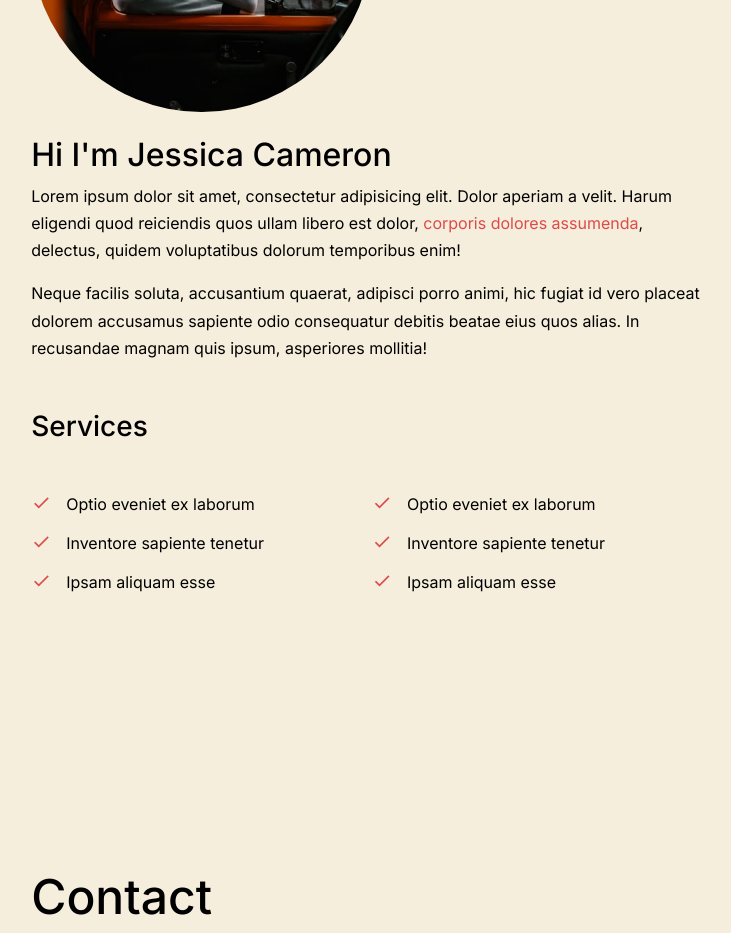
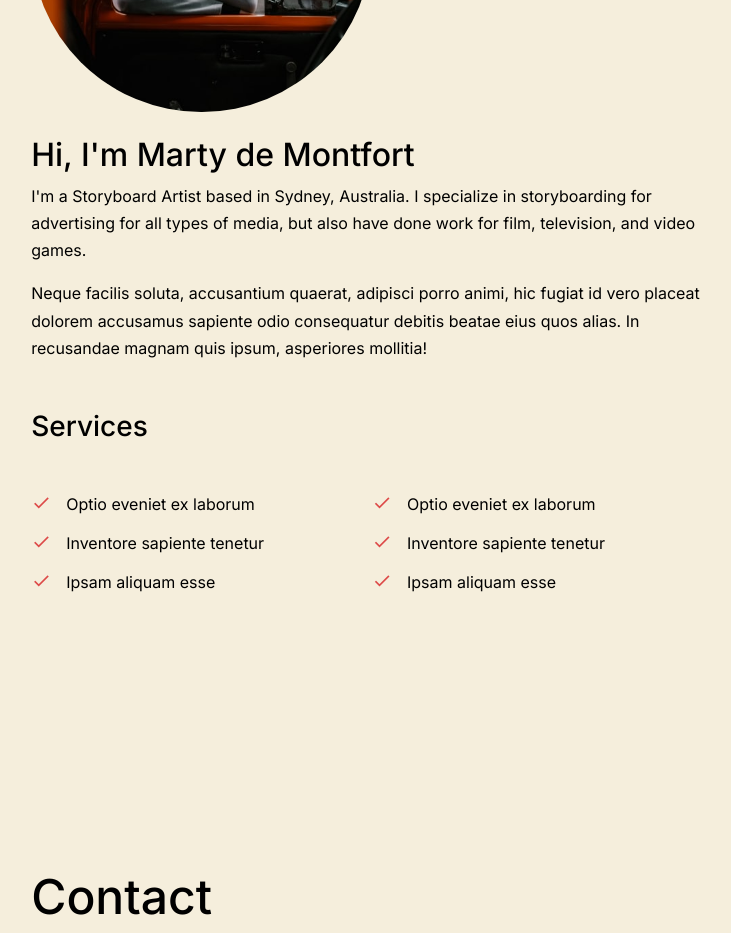
Before and after one commit to marty-dmf/marty-dmf.github.io, a plain HTML site: page index.html in a window 1280 px wide. Shown: the part 3480-4413 px from the top of the page, without its empty margins (393-1124 px from the left). Drawn offline with Linux system fonts and the light colour scheme; files whose address does not match are found by name.

Commit message:
Update index.html

```diff
--- a/index.html
+++ b/index.html
@@ -285,8 +285,8 @@
                 <img src="images/img_1.jpg" alt="Image" class="img-fluid mb-4 w-50 rounded-circle">
 
                 <div data-aos="fade-up"  data-aos-delay="100">
-                  <h2 class="">Hi I'm Jessica Cameron</h2>
-                  <p>Lorem ipsum dolor sit amet, consectetur adipisicing elit. Dolor aperiam a velit. Harum eligendi quod reiciendis quos ullam libero est dolor, <a href="#">corporis dolores assumenda</a>, delectus, quidem voluptatibus dolorum temporibus enim!</p>
+                  <h2 class="">Hi, I'm Marty de Montfort</h2>
+                  <p>I'm a Storyboard Artist based in Sydney, Australia. I specialize in storyboarding for advertising for all types of media, but also have done work for film, television, and video games.</p>
                   <p>Neque facilis soluta, accusantium quaerat, adipisci porro animi, hic fugiat id vero placeat dolorem accusamus sapiente odio consequatur debitis beatae eius quos alias. In recusandae magnam quis ipsum, asperiores mollitia!</p>
                   <h3 class=" mt-5">Services</h3>
 
```
